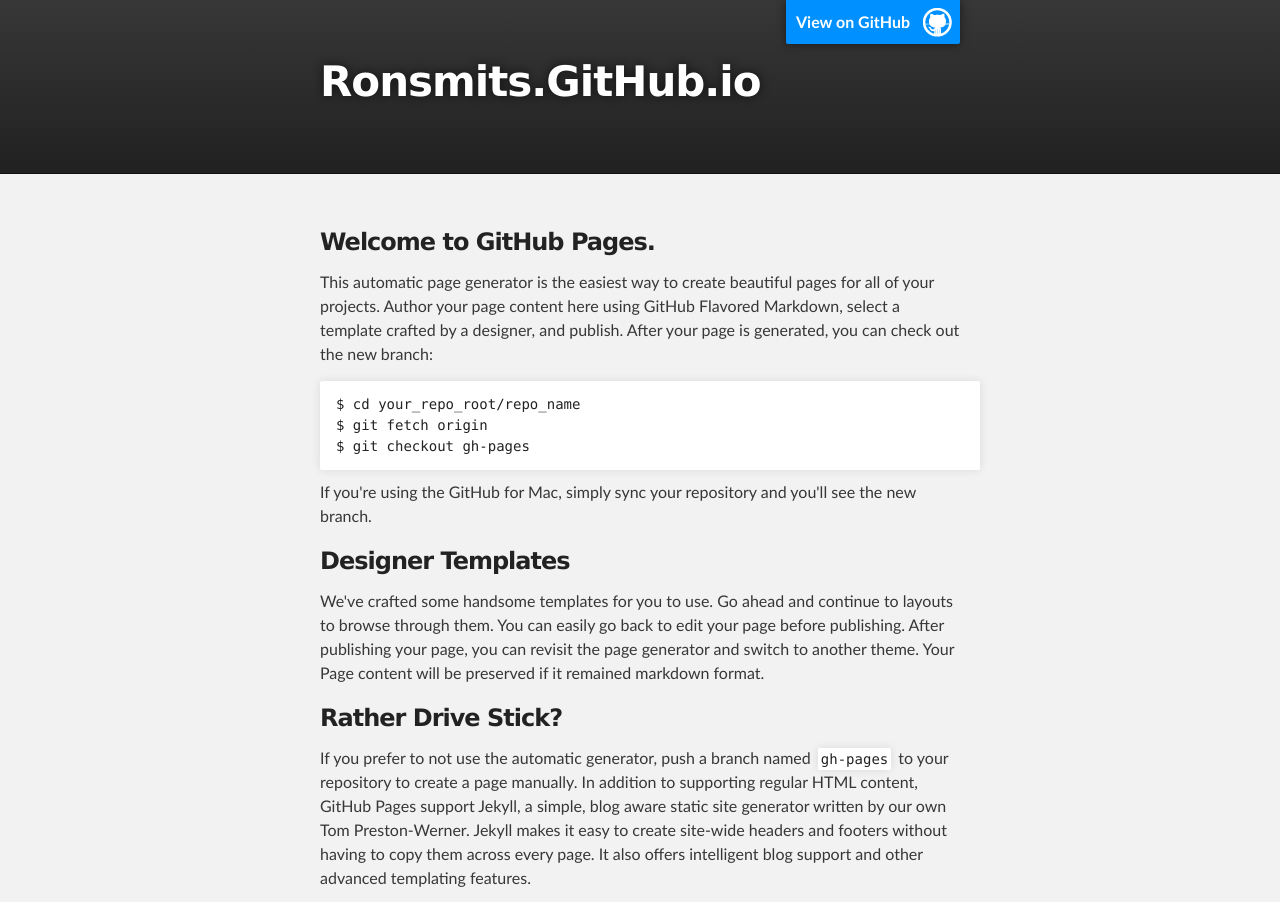
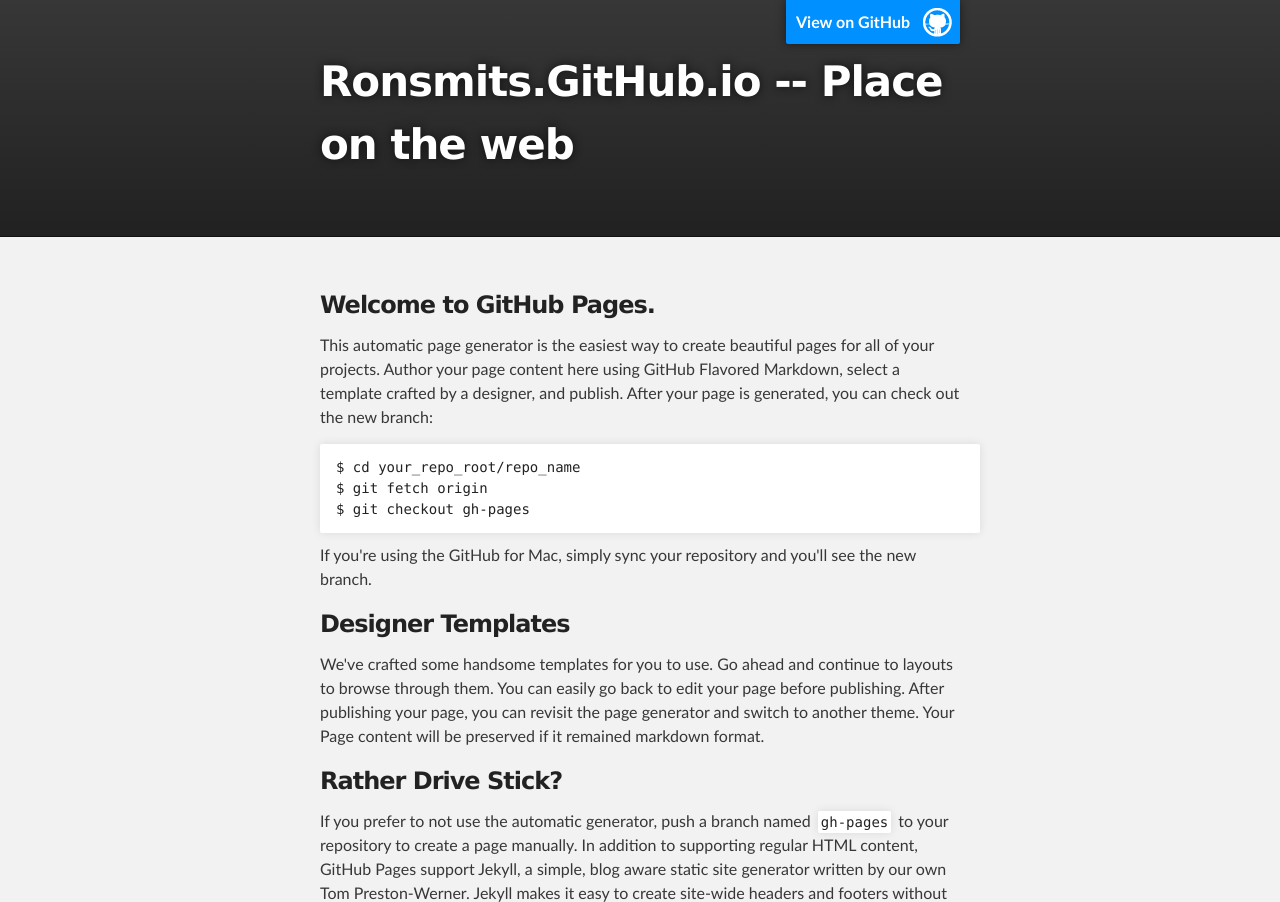
Before and after one commit to ronsmits/ronsmits.github.io, a plain HTML site: page index.html in a window 1280 px wide. Shown: the top 902 px of the page. Drawn offline with Linux system fonts and the light colour scheme.

Commit message:
Update index.html

```diff
--- a/index.html
+++ b/index.html
@@ -18,7 +18,7 @@
         <header class="inner">
           <a id="forkme_banner" href="https://github.com/ronsmits">View on GitHub</a>
 
-          <h1 id="project_title">Ronsmits.GitHub.io</h1>
+          <h1 id="project_title">Ronsmits.GitHub.io -- Place on the web</h1>
           <h2 id="project_tagline"></h2>
 
         </header>
```
